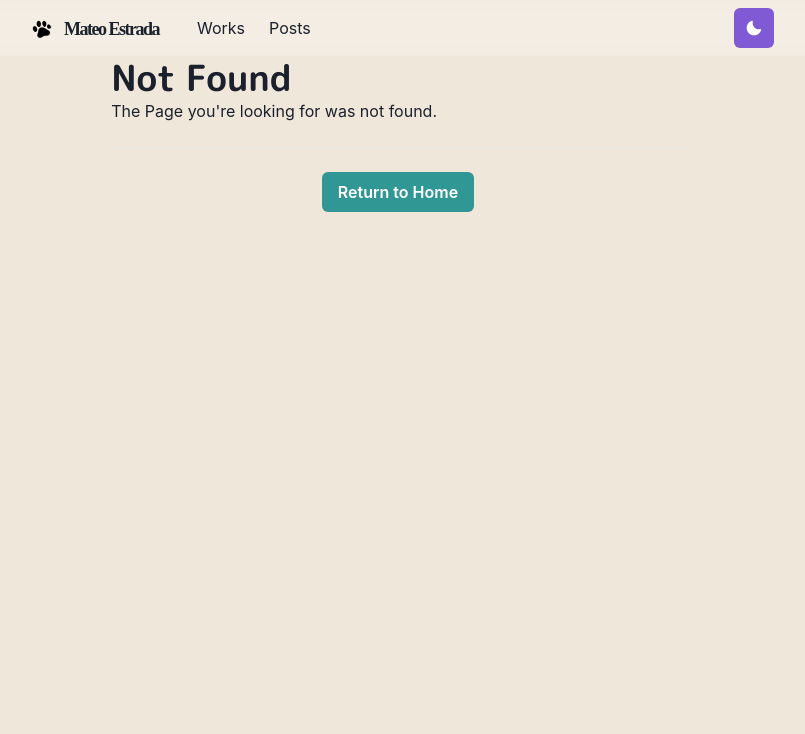
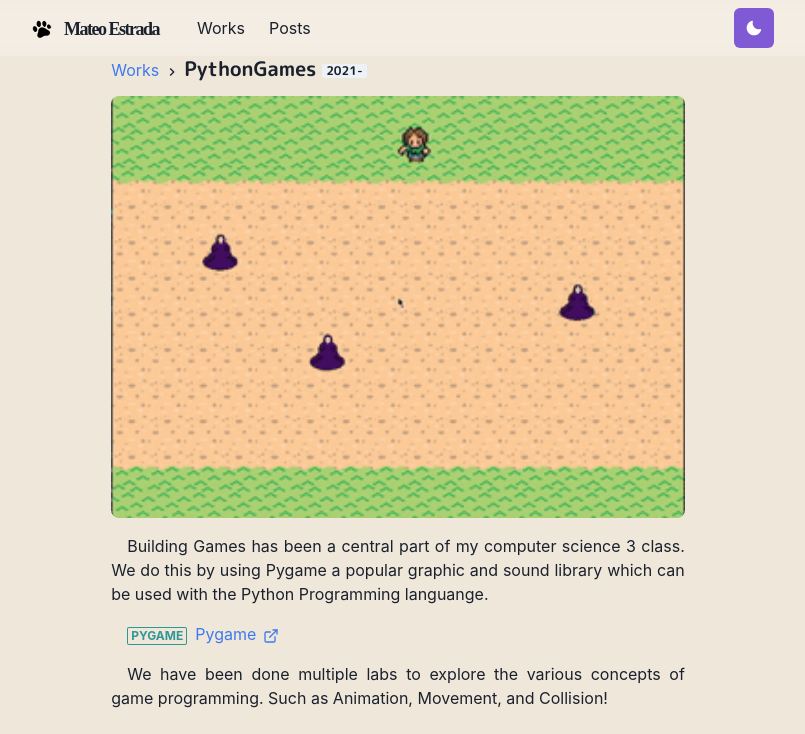
Before and after one commit to Coda39/MatPortfolio-Homepage, a Next.js app: page /works/PythonGames in a window 1280 px wide. Before the commit this address had no page. Shown: the top 734 px of the page, without its empty margins (242-1047 px from the left). Built offline with nearby package versions, Linux system fonts and the light colour scheme.

Commit message:
Adding PythonGame works page and works components

```diff
--- /dev/null
+++ b/components/works.js
@@ -0,0 +1,31 @@
+import NextLink from 'next/link'
+import{Heading, Box, Image, Link, Badge, } from '@chakra-ui/react'
+import{ChevronRightIcon} from '@chakra-ui/icons'
+
+export const Title = ({children}) => (
+    <Box>
+        <NextLink href = "/works">
+            <Link> Works</Link>
+        </NextLink>
+        <span>
+            {' '}
+            <ChevronRightIcon/>{' '}
+        </span>
+        <Heading display = 'inline-block' as = "h3" fontSize = {20} mb = {4}>
+            {children}
+        </Heading>
+    </Box>
+)
+
+export const WorkImage = ({src, alt }) => (
+    <Image borderRadius = "lg" w = "full" src = {src} alt = {alt} mb = {4} />
+)
+
+export const WorkGif =({src, alt}) => (
+    <Image src = {src} alt = {alt} mb = {4}/>
+)
+export const Meta = ({children}) => (
+    <Badge variant = "outline" colorScheme="teal" mr={2}>
+        {children}
+    </Badge>
+)
--- a/pages/works.js
+++ b/pages/works.js
@@ -4,6 +4,7 @@ import { WorkGridItem } from '../components/grid-items'
 import thumbPythongame from '../public/images/works/DodgeRunner_Python.png'
 import thumbCyberSec from '../public/images/works/CyberSec.png'
 import Layout from '../components/layouts/article'
+
 const Works = () => {
     return (
         <Layout>
--- /dev/null
+++ b/pages/works/PythonGames.js
@@ -0,0 +1,39 @@
+import {Container, Heading, Badge, Link, List, ListItem} from '@chakra-ui/react'
+import Layout from '../../components/layouts/article'
+import {Meta, WorkImage, Title, WorkGif} from '../../components/works'
+import { ExternalLinkIcon } from '@chakra-ui/icons'
+import Section from '../../components/section'
+import {GridItem} from '@chakra-ui/react'
+import P from '../../components/paragraph'
+
+
+const Work = () => (
+    <Layout title = "PythonGames">
+        <Container>
+            <Title>
+                PythonGames <Badge>2021-</Badge>
+            </Title>
+            <WorkImage src ='/images/works/PythonGames_gif.gif' alt = 'PythonGame'/>
+                <P>
+                    Building Games has been a central part of my computer science 3 class. We do this by using Pygame a popular graphic and sound library
+                    which can be used with the Python Programming languange.
+                </P>
+            <List ml = {4} my ={4}>
+                <ListItem>
+                    <Meta>Pygame</Meta>
+                    <Link href = "https://www.pygame.org/">
+                        Pygame <ExternalLinkIcon mx = "2px"/>
+                    </Link>
+                </ListItem>
+            </List>
+            <P>
+                We have been done multiple labs to explore the various concepts of game programming. Such as Animation, Movement, and Collision!
+            </P>
+            <br></br>
+            <WorkImage src = '/images/works/Collision.gif' alt = 'Collision'/>
+
+        </Container>
+    </Layout>
+)
+
+export default Work
```
Also changed, not shown: public/images/works/Collision.gif (added), public/images/works/PythonGames_gif.gif (added).
